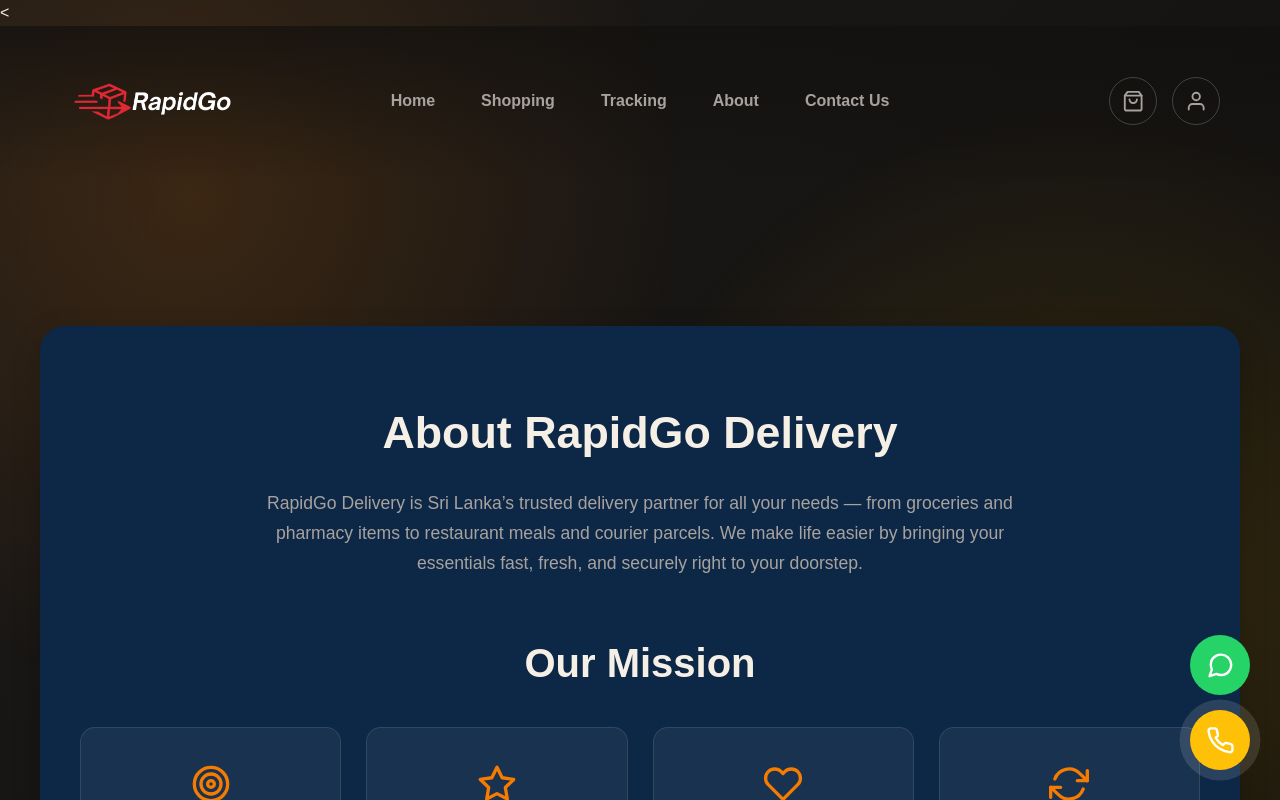
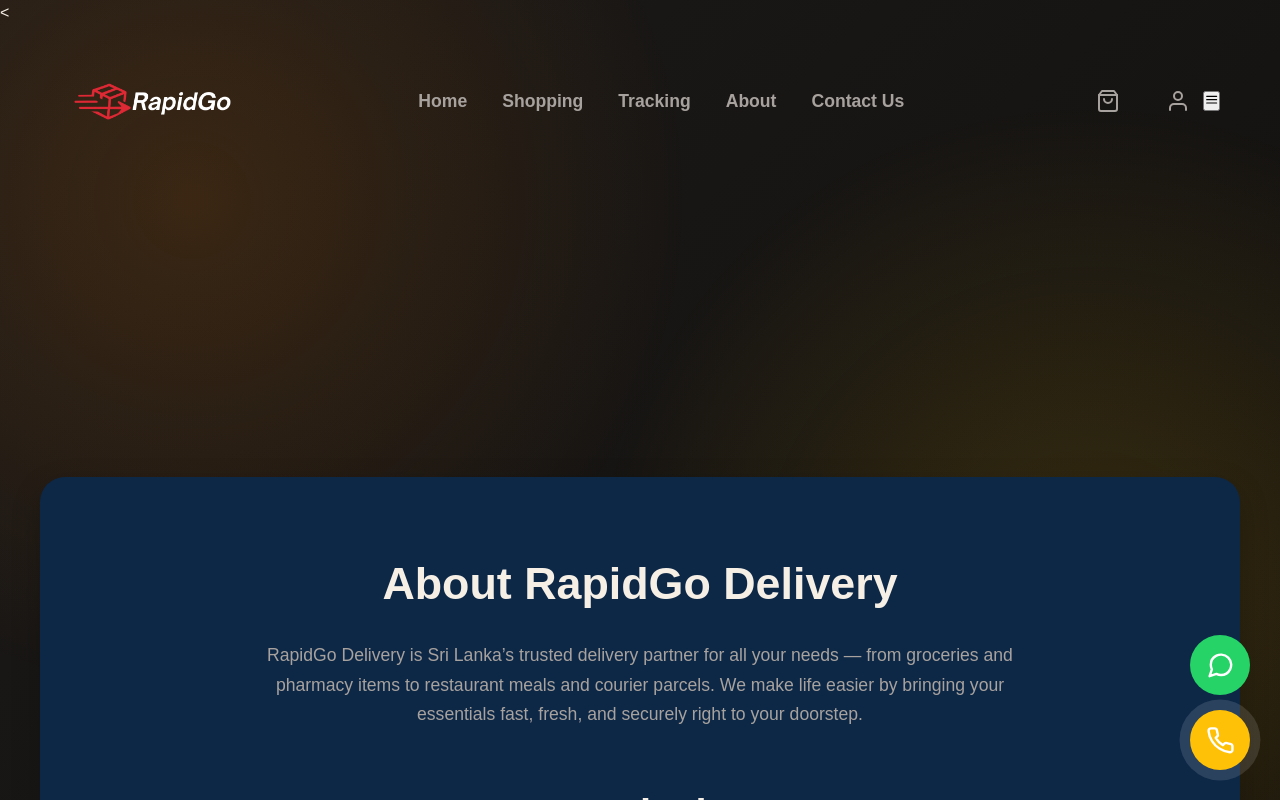
Before and after one commit to dchamindu826/rapid-go, a React (Vite) app: page /about in a window 1280 px wide. Shown: the top 800 px of the page. Built offline with nearby package versions, Linux system fonts and the light colour scheme; no server answers.

Commit message:
header eka 79

```diff
--- a/src/components/Header/Header.jsx
+++ b/src/components/Header/Header.jsx
@@ -20,9 +20,7 @@
                 setIsScrolled(false);
             }
         };
-
         window.addEventListener('scroll', handleScroll);
-
         return () => {
             window.removeEventListener('scroll', handleScroll);
         };
@@ -43,7 +41,7 @@
 
     return (
         <header className={`${styles.header} ${isScrolled ? styles.scrolled : ''}`}>
-            <div className={`container ${styles.headerContainer}`}>
+            <div className={styles.headerContainer}>
                 <Link to="/" className={styles.logo}>
                     <img src="/logo.png" alt="RapidGo Logo" />
                 </Link>
--- a/src/components/Header/Header.module.css
+++ b/src/components/Header/Header.module.css
@@ -1,88 +1,108 @@
 .header {
-    position: absolute; /* 'fixed' idan 'absolute' walata maru kara */
+    position: sticky;
     top: 0;
     left: 0;
     width: 100%;
-    z-index: 100;
+    z-index: 1000;
     padding: 25px 0;
-    transition: background-color 0.3s ease;
-    background-image: linear-gradient(to bottom, rgba(18, 16, 14, 0.7), transparent);
+    transition: background-color 0.4s ease, padding 0.4s ease, box-shadow 0.4s ease;
+    background-color: transparent;
+}
+
+.header.scrolled {
+    background-color: rgba(18, 16, 14, 0.85);
+    backdrop-filter: blur(10px);
+    -webkit-backdrop-filter: blur(10px);
+    padding: 20px 0;
+    box-shadow: 0 5px 20px rgba(0, 0, 0, 0.2);
 }
 
 .headerContainer {
-    display: grid;
-    grid-template-columns: 1fr auto 1fr;
+    display: flex;
     align-items: center;
-    gap: 20px;
-}
-
-.logo {
-    justify-self: start;
+    justify-content: space-between;
+    width: 100%;
+    max-width: 1200px; /* Corresponds to container width */
+    margin: 0 auto;
+    padding: 0 20px; /* Corresponds to container padding */
 }
 
 .logo img {
     width: 180px;
     vertical-align: middle;
+    flex-shrink: 0;
 }
 
 .nav {
     display: flex;
-    gap: 10px;
-    justify-self: center;
+    gap: 25px;
+    margin: 0 auto; /* This will center the nav between logo and actions */
 }
 
 .navLink {
-    display: flex;
-    align-items: center;
-    gap: 8px;
-    padding: 12px 18px;
+    padding: 10px 5px;
     font-weight: 600;
-    font-size: 1rem;
+    font-size: 1.1rem;
     color: var(--text-secondary);
     text-decoration: none;
-    border-radius: 10px;
-    transition: background-color 0.3s, color 0.3s;
+    position: relative;
+    transition: color 0.3s ease;
+    white-space: nowrap;
+}
+
+.navLink::after {
+    content: '';
+    position: absolute;
+    bottom: -5px;
+    left: 0;
+    width: 100%;
+    height: 2px;
+    background-color: var(--primary-accent);
+    transform: scaleX(0);
+    transform-origin: bottom right;
+    transition: transform 0.4s ease-out;
 }
 
 .navLink:hover {
-    background-color: rgba(28, 26, 25, 0.7);
-    color: #fff;
+    color: var(--text-color);
+}
+
+.navLink:hover::after,
+.navLink.active::after {
+    transform: scaleX(1);
+    transform-origin: bottom left;
 }
 
 .navLink.active {
-    background-color: var(--secondary-accent);
-    color: #12100E;
-}
-
-.navLink .icon {
-    font-size: 1.2rem;
+    color: var(--text-color);
 }
 
 .headerActions {
     display: flex;
     align-items: center;
-    gap: 15px;
-    justify-self: end;
+    gap: 20px;
+    flex-shrink: 0;
 }
 
+/* --- All other styles remain the same --- */
 .actionBtn {
     background: transparent;
-    border: 1px solid rgba(255, 255, 255, 0.2);
+    border: none;
     color: var(--text-secondary);
-    width: 48px;
-    height: 48px;
+    width: 50px;
+    height: 50px;
     border-radius: 50%;
     display: flex;
     justify-content: center;
     align-items: center;
     cursor: pointer;
-    font-size: 1.4rem;
+    font-size: 1.5rem;
     transition: background-color 0.3s, color 0.3s;
     position: relative;
 }
 
 .actionBtn:hover {
-    background-color: rgba(28, 26, 25, 0.7);
+    background-color: var(--card-bg-color);
     color: #fff;
 }
 
@@ -92,8 +112,8 @@
 
 .cartCount {
     position: absolute;
-    top: -5px;
-    right: -5px;
+    top: 0px;
+    right: 0px;
     background-color: var(--primary-accent);
     color: #fff;
     width: 20px;
@@ -159,68 +179,19 @@
     display: block;
 }
 
-.dropdownContent a, .dropdownContent button {
-    color: var(--text-color);
-    padding: 12px 16px;
-    text-decoration: none;
-    display: block;
-    background: none;
-    border: none;
-    width: 100%;
-    text-align: left;
-    cursor: pointer;
-}
-
-.dropdownContent a:hover, .dropdownContent button:hover {
-    background-color: var(--border-color);
-}
-
-.mobileMenuBtn {
-    display: none;
-}
-
 @media (max-width: 992px) {
+    .headerContainer {
+        padding: 0 15px; /* Depaththen ida thiyanna */
+    }
     .nav {
-        position: fixed;
-        top: 0;
-        left: -100%;
-        width: 100%;
-        height: 100vh;
-        background-color: var(--bg-color);
-        flex-direction: column;
-        justify-content: center;
-        align-items: center;
-        gap: 20px;
-        transition: left 0.4s ease-in-out;
-        z-index: 1000;
-    }
-    .nav.mobileActive {
-        left: 0;
-    }
-    .navLink {
-        font-size: 1.5rem;
+        display: none; /* Desktop nav eka mobile waladi hide karanna */
     }
     .mobileMenuBtn {
-        display: block;
-        order: 3;
+        display: block; /* Hamburger icon eka pennanna */
         background: none;
         border: none;
         color: var(--text-color);
-        font-size: 1.8rem;
+        font-size: 2rem;
         cursor: pointer;
-        z-index: 1001;
-    }
-
-    .profileDropdown {
-        margin-left: 13px; /* Profile icon eka tikak දකුණට karanna */
-    }
-
-    .headerActions {
-        display: flex;
-        gap: 15px;
-        order: 2;
-    }
-    .logo {
-        order: 1;
     }
 }
```
